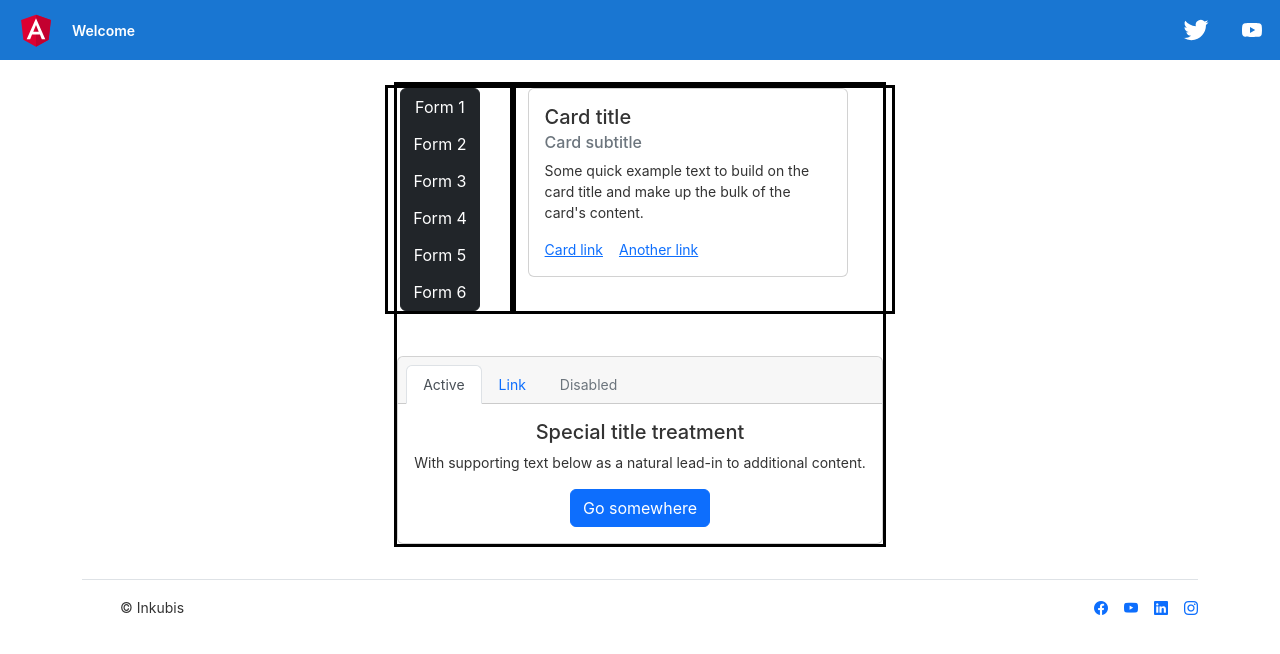
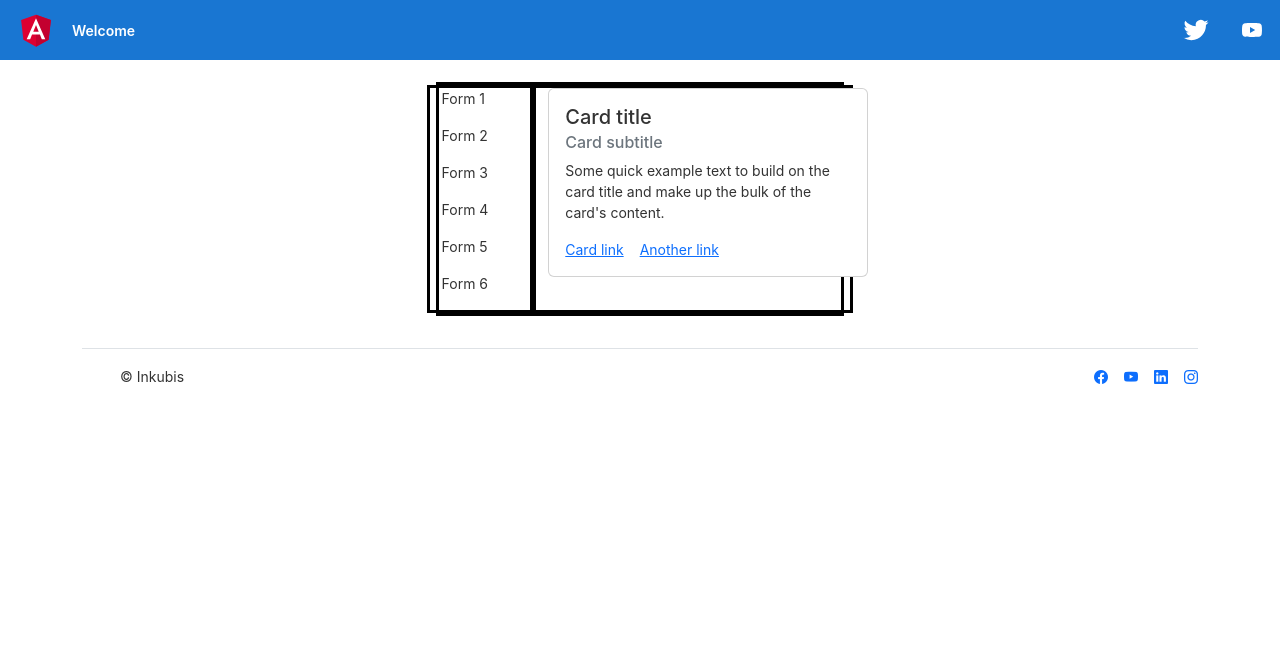
Before and after one commit to kevinvgils/Inkubis-app-frontend, an Angular app: page / in a window 1280 px wide. Shown: the top 654 px of the page. Built offline with nearby package versions, Linux system fonts and the light colour scheme.

Commit message:
delete one of sketch

```diff
--- a/src/app/components/form/form.component.html
+++ b/src/app/components/form/form.component.html
@@ -2,13 +2,13 @@
     <div class="row">
         <!-- Buttons -->
         <div class="col-3 outlining">
-            <div class="btn-group-vertical" role="group" aria-label="Vertical button group">
-                <a class="btn btn-dark">Form 1</a>
-                <a class="btn btn-dark">Form 2</a>
-                <a class="btn btn-dark">Form 3</a>
-                <a class="btn btn-dark">Form 4</a>
-                <a class="btn btn-dark">Form 5</a>
-                <a class="btn btn-dark">Form 6</a>
+            <div>
+                <p><a class="">Form 1</a></p>
+                <p><a class="">Form 2</a></p>
+                <p><a class="">Form 3</a></p>
+                <p><a class="">Form 4</a></p>
+                <p><a class="">Form 5</a></p>
+                <p><a class="">Form 6</a></p>
             </div>
         </div>
 
@@ -26,26 +26,4 @@
             </div>
         </div>
     </div>
-
-    <!-- Of dit: --> <br><br>
-    <div class="card text-center">
-        <div class="card-header">
-            <ul class="nav nav-tabs card-header-tabs">
-                <li class="nav-item">
-                    <a class="nav-link active" aria-current="true" href="#">Active</a>
-                </li>
-                <li class="nav-item">
-                    <a class="nav-link" href="#">Link</a>
-                </li>
-                <li class="nav-item">
-                    <a class="nav-link disabled">Disabled</a>
-                </li>
-            </ul>
-        </div>
-        <div class="card-body">
-            <h5 class="card-title">Special title treatment</h5>
-            <p class="card-text">With supporting text below as a natural lead-in to additional content.</p>
-            <a href="#" class="btn btn-primary">Go somewhere</a>
-        </div>
-    </div>
 </div>
```
